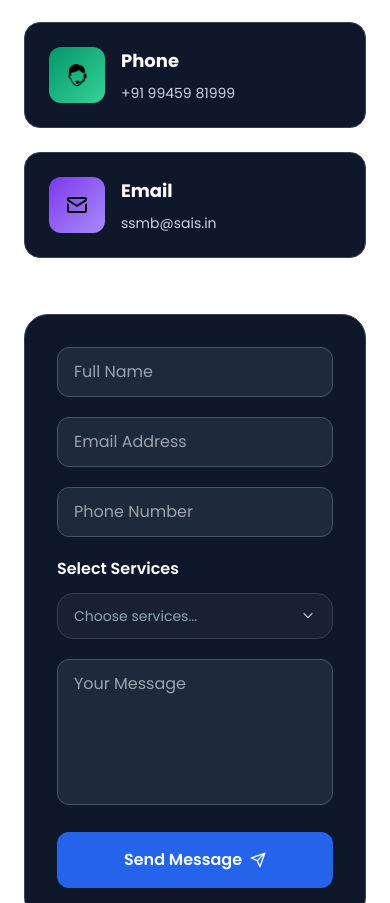
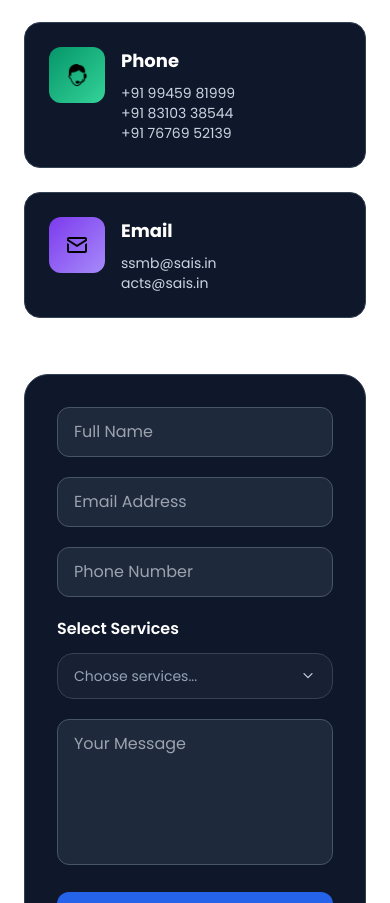
Before and after one commit to Yasir533/sai-infotech-webapp, a React (Vite) app in the folder sai-info/: page / in a window 390 px wide. Shown: the part 5939-6842 px from the top of the page. Built offline with nearby package versions, Linux system fonts and the light colour scheme.

Commit message:
added phone number and email in contact file

```diff
--- a/sai-info/src/components/Contact.jsx
+++ b/sai-info/src/components/Contact.jsx
@@ -33,13 +33,13 @@ const contactInfo = [
   {
     icon: FiPhone,
     title: 'Phone',
-    lines: ['+91 99459 81999'],
+    lines: ['+91 99459 81999','+91 83103 38544','+91 76769 52139'],
     color: 'from-emerald-600 to-emerald-400',
   },
   {
     icon: FiMail,
     title: 'Email',
-    lines: ['ssmb@sais.in'],
+    lines: ['ssmb@sais.in','acts@sais.in'],
     color: 'from-violet-600 to-violet-400',
   },
 ]
```
